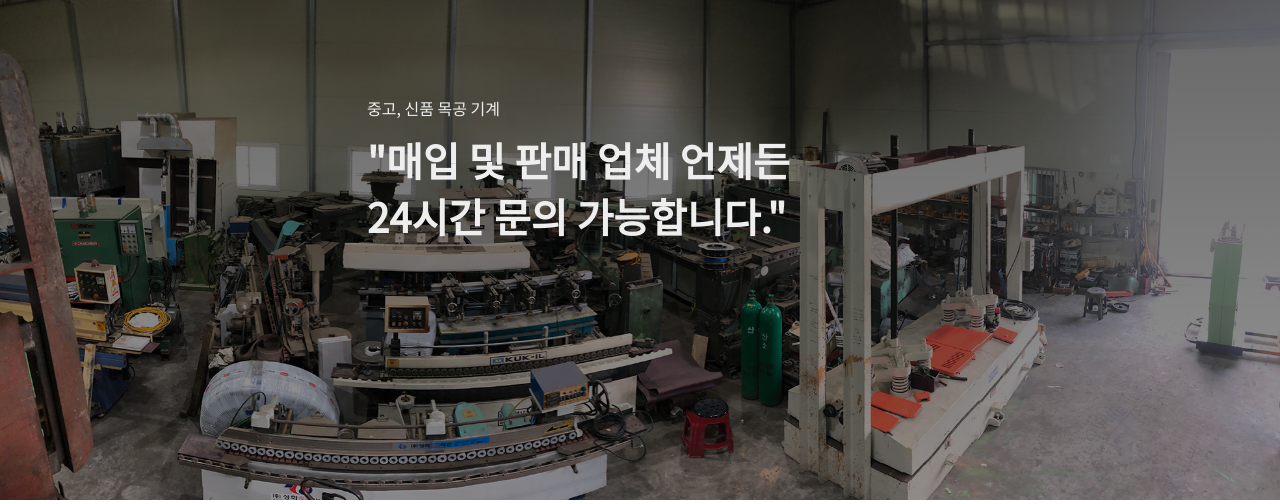
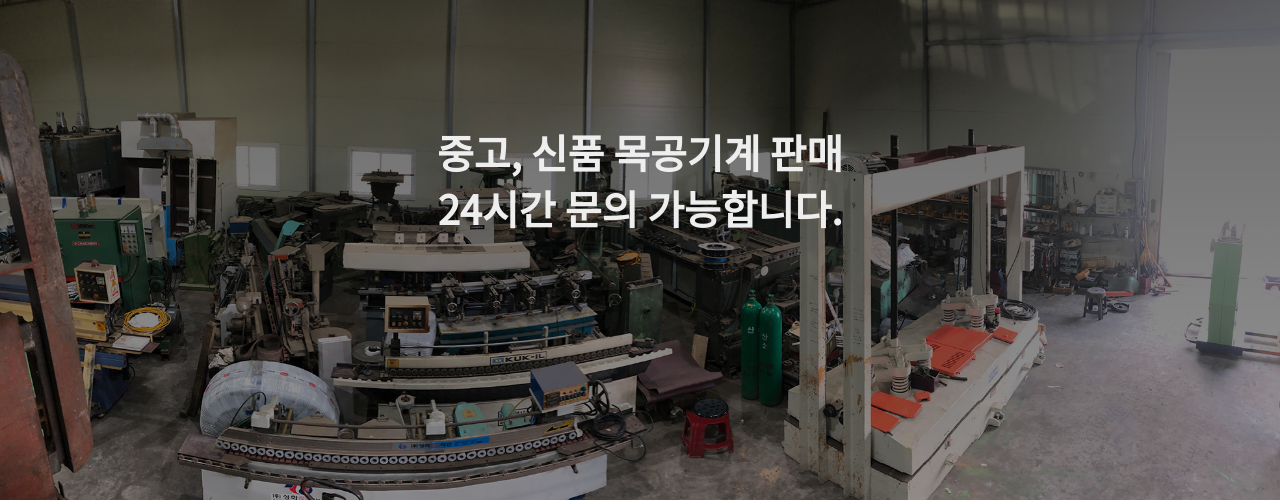
Before and after one commit to YS-study/max_django, a Django app: page / in a window 1280 px wide. Shown: the part 84-588 px from the top of the page. Run offline with Django 3.2, Linux system fonts and the light colour scheme; data that the repository does not hold is empty; some libraries are stand-ins or nearby versions; some web fonts are replaced.

Commit message:
메인 문구 변경 & 푸터 색 높이 변경

```diff
--- a/machines/templates/machines/main.html
+++ b/machines/templates/machines/main.html
@@ -5,10 +5,9 @@
 <div class="banner">
   <div class="container" style="height: 100%;">
     <div class="row justify-content-center">
-      <div class="col-10 col-md-6 align-self-center mt-5 py-5">
-        <p>중고, 신품 목공 기계</p>
-        <h1 style="font-weight:600;">"매입 및 판매 업체 언제든</h1>
-        <h1 style="font-weight:600;"> 24시간 문의 가능합니다."</h1>
+      <div class="col-10 col-md-6 align-self-center py-5" style="margin-top: 80px">
+        <h1 style="font-weight:600; text-align: center;">중고, 신품 목공기계 판매</h1>
+        <h1 style="font-weight:600; text-align: center;">24시간 문의 가능합니다.</h1>
       </div>
     </div>
   </div>
--- a/pjt/templates/base.html
+++ b/pjt/templates/base.html
@@ -36,7 +36,7 @@
 
 {# footer #}
 <footer>
-  <div class="container py-4 lightgrey-text">
+  <div class="container py-4 lightgrey-text" style="background-color: #444;">
     <p class="m-0">맥스목공기계 대표: 이종두 | 구매문의: 010-1234-5678 | 사업자등록번호: ?????? </p>
     <p class="m-0">사업장주소: 경기도 광주시 곤지암읍 경충대로 811-70 맥스목공기계 (삼리 145)</p>
     <p class="m-0">본 사이트의 콘텐츠는 저작권법의 보호를 받는 바 무단 전재, 복사, 배포 등을 금합니다.</p>
```
